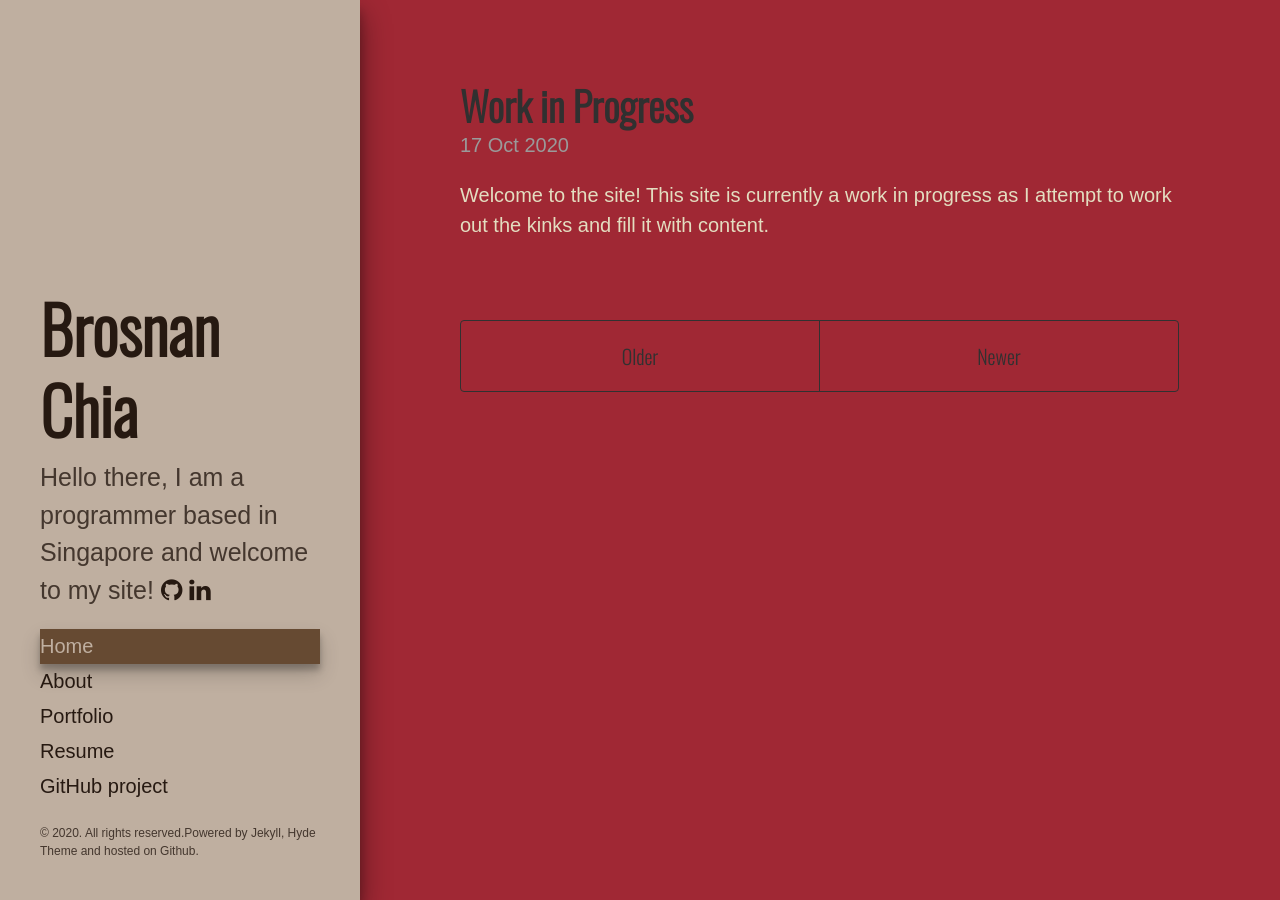
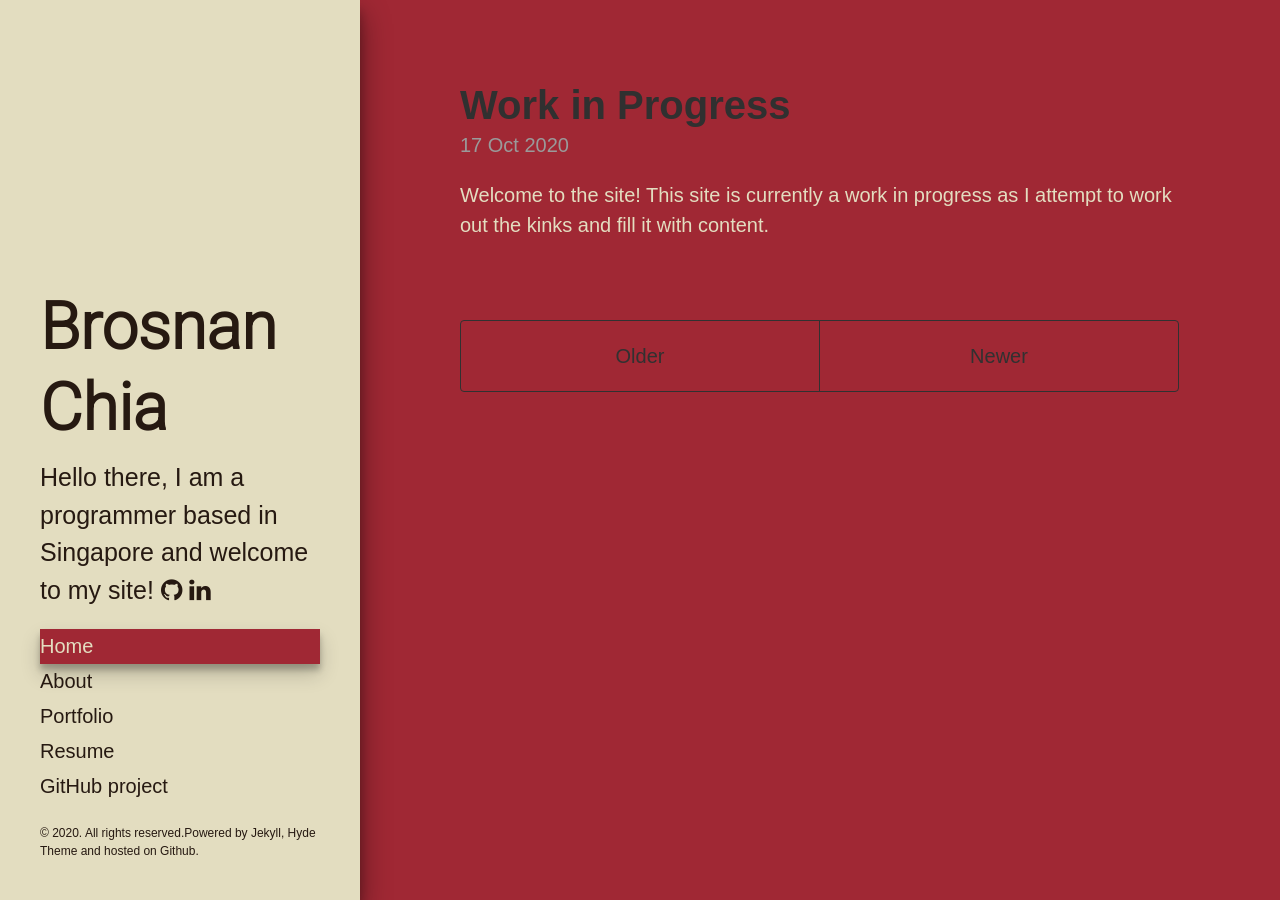
Before and after one commit to broscew/broscew.github.io, a Jekyll site: the page built from index.html, in a window 1280 px wide. Built offline with Jekyll 4.4.1, drawn with Linux system fonts in a browser that asks for light colours; some web fonts are replaced; the list of posts is cut into pages by our own code.

Commit message:
change font and color

```diff
--- a/_includes/head.html
+++ b/_includes/head.html
@@ -18,7 +18,7 @@
   <link rel="stylesheet" href="{{ site.baseurl }}public/css/poole.css">
   <link rel="stylesheet" href="{{ site.baseurl }}public/css/syntax.css">
   <link rel="stylesheet" href="{{ site.baseurl }}public/css/hyde.css">
-  <link rel="stylesheet" href="https://fonts.googleapis.com/css?family=Oswald:300|Quattrocento:300">
+  <link rel="stylesheet" href="https://fonts.googleapis.com/css?family=Roboto:300">
   <link rel="stylesheet" href="https://cdnjs.cloudflare.com/ajax/libs/font-awesome/4.7.0/css/font-awesome.min.css">
 
   <!--"http://fonts.googleapis.com/css?family=PT+Sans:400,400italic,700|Abril+Fatface">-->
--- a/public/css/hyde.css
+++ b/public/css/hyde.css
@@ -61,8 +61,8 @@
   box-shadow: 0 14px 28px rgba(0,0,0,0.45), 0 10px 10px rgba(0,0,0,0.22);
   text-align: left;
   padding: 2rem 1rem;
-  color: rgba(38, 25, 17,.8);
-  background-color: #bfafa0;
+  color: #261911;
+  background-color: #e3ddc0;
 }
 @media (min-width: 48em) {
   .sidebar {
@@ -84,7 +84,7 @@
 .sidebar-about h1 {
   color: #261911;
   margin-top: 0;
-  font-family: 'Oswald', sans-serif;
+  font-family: 'Roboto', sans-serif;
   font-size: 3.25rem;
 }
 
@@ -101,8 +101,8 @@
 
 a.sidebar-nav-item:hover,
 a.sidebar-nav-item:focus{
-  color: #bfafa0;
-  background-color: #664a32;
+  color: #e3ddc0;
+  background-color: #a02834;
 
   -webkit-box-shadow: 0 10px 20px 0px rgba(0,0,0,0.19), 0 6px 6px 0px rgba(0,0,0,0.23);
   -moz-box-shadow: 0 10px 20px 0px rgba(0,0,0,0.19), 0 6px 6px 0px rgba(0,0,0,0.23);
@@ -110,8 +110,8 @@
 }
 
 a.sidebar-nav-item.active {
-  color: #bfafa0;
-  background-color: #664a32;
+  color: #e3ddc0;
+  background-color: #a02834;
 
   -webkit-box-shadow: 0 10px 20px 0px rgba(0,0,0,0.19), 0 6px 6px 0px rgba(0,0,0,0.23);
   -moz-box-shadow: 0 10px 20px 0px rgba(0,0,0,0.19), 0 6px 6px 0px rgba(0,0,0,0.23);
--- a/public/css/poole.css
+++ b/public/css/poole.css
@@ -48,7 +48,7 @@
 }
 
 html {
-  font-family: 'Quattrocento', sans-serif;
+  font-family: 'Roboto', sans-serif;
   font-size: 16px;
   line-height: 1.5;
   background-color: #a02834;
```
